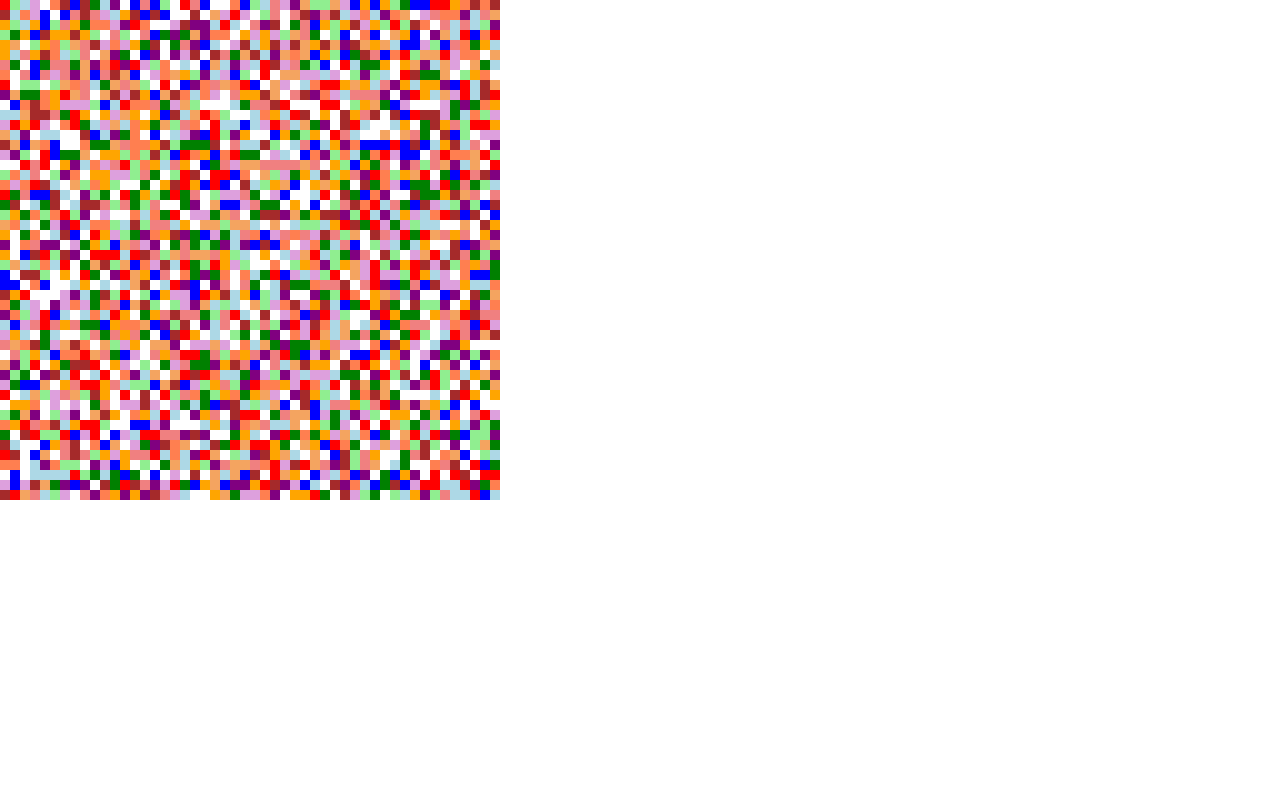
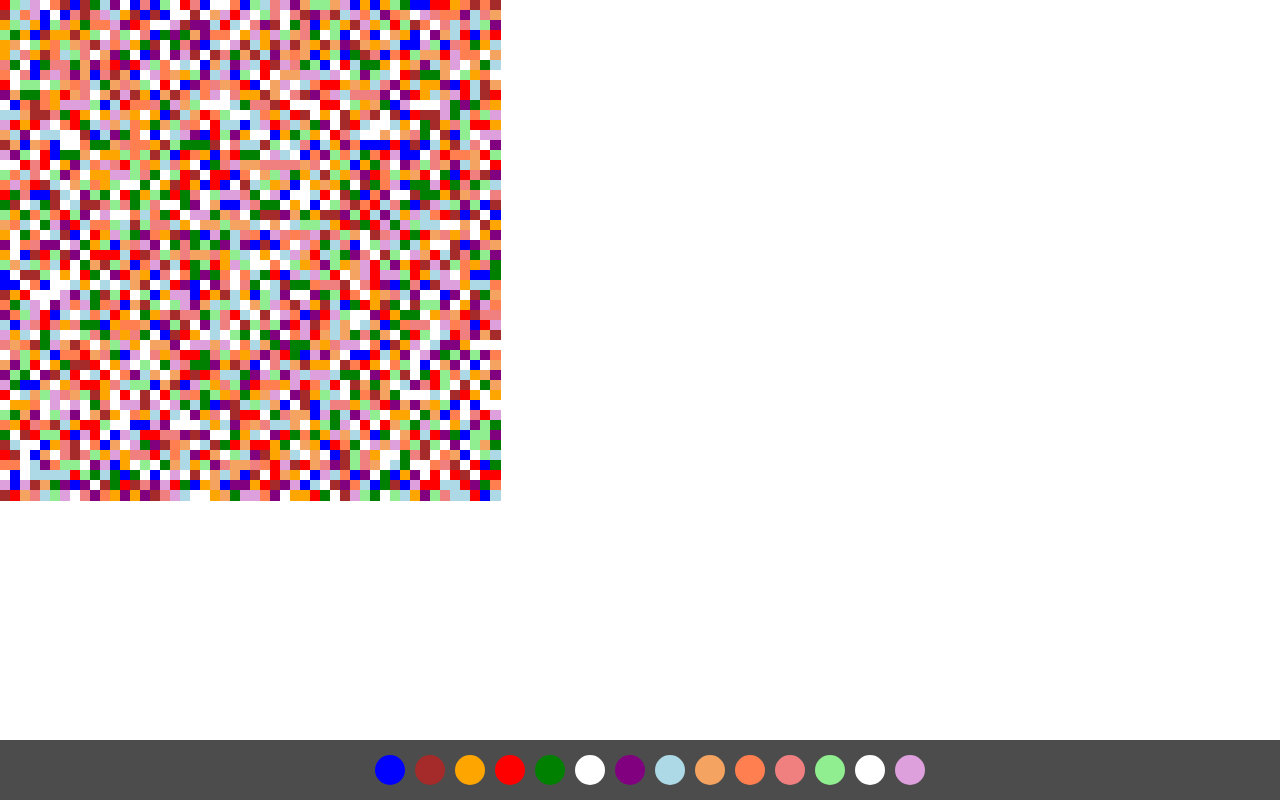
Before and after one commit to gabrielramp/gabe.place, a React (Create React App) app: page / in a window 1280 px wide. Built offline with nearby package versions, Linux system fonts and the light colour scheme.

Commit message:
Update palette; cursortile

```diff
--- a/src/App.js
+++ b/src/App.js
@@ -1,72 +1,99 @@
-import React, { useState, useEffect } from 'react';
-import { Stage, Layer, Rect } from 'react-konva';
-import Konva from 'konva'; // Added this line
+// Import necessary packages
+import React, { useState, useEffect } from 'react'; // React core and Hooks
+import { Stage, Layer, Rect } from 'react-konva'; // Canvas-related components from react-konva
+import Konva from 'konva'; // Konva library for 2D drawing
+import ColorPalette from './ColorPalette'; // Import ColorPalette component
+import ColorTile from './ColorTile'; // Import ColorTile component
+import Cooldown from './Cooldown'; // Import Cooldown component
 
-// Pixel size
+
+// Define pixel size, canvas dimensions, and colors
 const pixelSize = 10;
-
-// Total number of pixels in each direction
 const totalPixels = 50;
-
-// Define color array
 const colors = ['blue', 'brown', 'orange', 'red', 'green', 'white', 'purple', 'lightblue', 'sandybrown', 'coral', 'lightcoral', 'lightgreen', 'white', 'plum'];
 
+// Define the main App component
 function App() {
+  // Use the useState hook to initialize a scale value for zoom level
 
-  // State to handle zoom
-  const [scale] = useState(1);
+  const [scale, setScale] = useState(1);
+  const [tileScale, setTileScale] = useState(1);
+  const [selectedColor, setSelectedColor] = useState(null);
+  const [cursorPosition, setCursorPosition] = useState({x: 0, y: 0});
+  const [tilePos, setTilePos] = useState({ x: 0, y: 0 });
+  const [tileSize, setTileSize] = useState(0);
 
-  // State to handle pixel colors
+  // Use the useState hook to initialize an empty array for the colors of each pixel
   const [pixelColors, setPixelColors] = useState([]);
 
+  // State to handle selected color
+  //const [selectedColor, setSelectedColor] = useState('');  // Add this line
+
+  // Use the useEffect hook to run once when the component mounts
   useEffect(() => {
-    // Function to generate a random color from the predefined array
+    // Define a function to get a random color from the colors array
     const getRandomColor = () => {
       return colors[Math.floor(Math.random() * colors.length)];
     }
 
-    // Generate initial colors
+    // Generate a 2D array filled with random colors
     const initialColors = Array(totalPixels).fill(0).map(() => Array(totalPixels).fill(0).map(() => getRandomColor()));
 
+    // Use the setPixelColors function to update the state with the new colors
     setPixelColors(initialColors);
   }, []);
 
+  // Define a function to handle wheel events (for zooming in and out)
   const handleWheel = (e) => {
-    e.evt.preventDefault();
+    e.evt.preventDefault(); // Prevent the default scroll behavior
 
-    const scaleBy = 2.1;
-    const stage = e.target.getStage();
-    const oldScale = stage.scaleX();
+    const scaleBy = 2.1; // Set a constant to define the rate of scaling
+    const stage = e.target.getStage(); // Get the current stage object
+    const oldScale = stage.scaleX(); // Get the current scale
 
-    const pointerPosition = stage.getPointerPosition();
+    const pointerPosition = stage.getPointerPosition(); // Get the current position of the pointer
 
+    // Calculate the current position relative to the stage
     const mousePointTo = {
       x: (pointerPosition.x - stage.x()) / oldScale,
       y: (pointerPosition.y - stage.y()) / oldScale,
     };
 
+    // Calculate the new scale based on the wheel direction
     let newScale = e.evt.deltaY > 0 ? oldScale / scaleBy : oldScale * scaleBy;
+
     // Limit the zoom level to a range between 1 and 5
     newScale = Math.max(1, Math.min(newScale, 5));
 
+    // Calculate the new position after scaling
     const newPos = {
       x: pointerPosition.x - mousePointTo.x * newScale,
       y: pointerPosition.y - mousePointTo.y * newScale,
     };
 
-    // Animate the zooming
+    // Send the new size to the ColorTile
+    setTileScale(newScale);
+
+    // Create a new Tween to animate the zooming effect
     new Konva.Tween({
-      node: stage,
-      scaleX: newScale,
-      scaleY: newScale,
-      x: newPos.x,
-      y: newPos.y,
-      duration: 0.20,
-    }).play();
+      node: stage, // Apply the animation to the stage
+      scaleX: newScale, // Set the new scale
+      scaleY: newScale, // Keep x and y scale equal to maintain aspect ratio
+      x: newPos.x, // Set the new x position
+      y: newPos.y, // Set the new y position
+      duration: 0.20, // Set the duration of the animation
+    }).play(); // Start the animation
+
   };
 
+  // Add this function to handle color selection
+  const handleColorSelect = (color) => {
+    setSelectedColor(color);
+  };
 
+  // Render the component
   return (
+    <div>
       <Stage
         width={window.innerWidth}
         height={window.innerHeight}
@@ -81,8 +108,8 @@ function App() {
               key={`${i},${j}`}
               x={i * pixelSize}
               y={j * pixelSize}
-            width={pixelSize}
-            height={pixelSize}
+              width={pixelSize+1}
+              height={pixelSize+1}
               // Assign color from state
               fill={color}
               // TODO: Replace color with the color retrieved from database
@@ -90,7 +117,10 @@ function App() {
           )))}
         </Layer>
       </Stage>
+      <ColorPalette selectedColor={selectedColor} onColorSelect={handleColorSelect} />
+      <ColorTile selectedColor={selectedColor} scale={tileScale} />
+    </div>
   );
 }
 
-export default App;
+export default App; // Export the App component
--- a/src/Canvas.js
+++ b/src/Canvas.js
@@ -2,11 +2,10 @@ import React from 'react';
 import { Stage, Layer, Rect } from 'react-konva';
 
 const Canvas = () => {
-  // This is placeholder data. Eventually, you'll fetch this from your backend.
+
   const gridData = Array(50).fill().map(() => Array(50).fill('white'));
 
   const handleCellClick = (color, i, j) => {
-    // This is where you'll handle the color change. You will need to implement this.
     console.log(`Cell at ${i}, ${j} clicked`);
   };
 
--- /dev/null
+++ b/src/ColorPalette.css
@@ -0,0 +1,21 @@
+.palette-container {
+    position: fixed;
+    bottom: 0;
+    width: 100%;
+    display: flex;
+    justify-content: center;
+    padding: 10px;
+    background: rgba(0, 0, 0, 0.7);
+  }
+
+  .color-circle {
+    width: 30px;
+    height: 30px;
+    border-radius: 50%;
+    margin: 5px;
+    cursor: pointer;
+  }
+
+  .color-circle.selected {
+    box-shadow: 0 0 10px 2px rgba(255, 255, 255, 0.9);
+  }
--- /dev/null
+++ b/src/ColorPalette.js
@@ -0,0 +1,22 @@
+import React from 'react';
+import './ColorPalette.css'; // We'll create this for styling
+
+const ColorPalette = ({selectedColor, onColorSelect}) => {
+
+  const colors = ['blue', 'brown', 'orange', 'red', 'green', 'white', 'purple', 'lightblue', 'sandybrown', 'coral', 'lightcoral', 'lightgreen', 'white', 'plum'];
+
+  return (
+    <div className="palette-container">
+      {colors.map((color, index) => (
+        <div
+          key={index}
+          className={`color-circle ${selectedColor === color ? 'selected' : ''}`}
+          style={{backgroundColor: color}}
+          onClick={() => onColorSelect(color)}
+        />
+      ))}
+    </div>
+  );
+};
+
+export default ColorPalette;
--- /dev/null
+++ b/src/ColorTile.css
@@ -0,0 +1,12 @@
+.color-tile {
+    position: fixed;
+    width: 10px;
+    height: 10px;
+    pointer-events: none;
+    display: none;
+    z-index: 1000;
+  }
+
+  .color-tile.visible {
+    display: block;
+  }
--- /dev/null
+++ b/src/ColorTile.js
@@ -0,0 +1,67 @@
+import React, { useEffect, useState } from 'react';
+import { useSpring, animated } from 'react-spring';
+
+const pixelSize = 10;
+
+const ColorTile = ({ selectedColor, scale }) => {
+  const [cursorPos, setCursorPos] = useState({ x: 0, y: 0 });
+  const { size, opacity } = useSpring({
+    size: pixelSize * scale * 1.2, // Increase the size by 20%
+    opacity: 1,
+    immediate: scale === 1
+  });
+
+  useEffect(() => {
+    const updateCursorPos = (e) => {
+      setCursorPos({ x: e.clientX, y: e.clientY });
+    }
+
+    window.addEventListener('mousemove', updateCursorPos);
+
+    return () => {
+      window.removeEventListener('mousemove', updateCursorPos);
+    }
+  }, []);
+
+  const handleClick = (e) => {
+    // Prevent event propagation
+    e.stopPropagation();
+
+    // Calculate the nearest pixel position
+    const nearestPixel = {
+      x: Math.round((e.clientX - size.value / 2) / pixelSize) * pixelSize,
+      y: Math.round((e.clientY - size.value / 2) / pixelSize) * pixelSize
+    }
+
+    // Animate the tile to the nearest pixel position and reduce its size and opacity
+    size.start({ to: pixelSize * scale, immediate: false });
+    opacity.start({ to: 0, immediate: false });
+    setCursorPos(nearestPixel);
+  };
+
+  const handleDragStart = (e) => {
+    // This will prevent the drag event from propagating up to the Stage
+    e.stopPropagation();
+  };
+
+  if (!selectedColor) return null;
+
+  return (
+    <animated.div
+      style={{
+        position: 'absolute',
+        backgroundColor: selectedColor,
+        width: size.to(size => `${size}px`),
+        height: size.to(size => `${size}px`),
+        top: size.to(size => `${cursorPos.y - size / 2}px`),
+        left: size.to(size => `${cursorPos.x - size / 2}px`),
+        pointerEvents: 'none',
+        opacity: opacity,
+      }}
+      onClick={handleClick}
+      onDragStart={handleDragStart}
+    />
+  );
+}
+
+export default ColorTile;
```
Also changed, not shown: src/Cooldown.js (added). Lines whose indentation alone changed are shown as unchanged.
